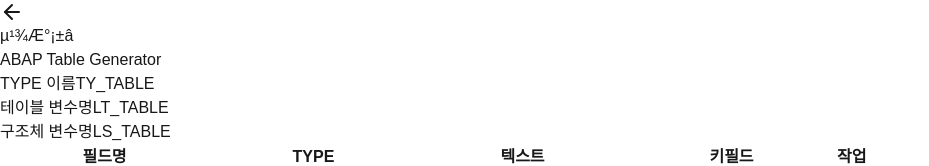
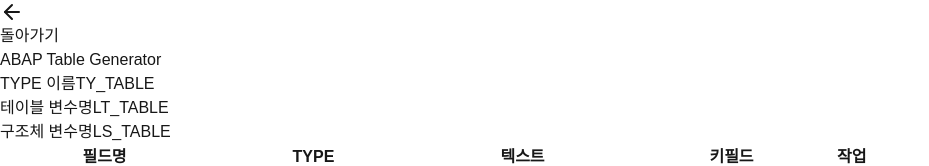
Before and after one commit to haiseung/seungha-project, a Next.js app: page /seungha-project/abap in a window 1280 px wide. Shown: the top 166 px of the page, without its empty margins (0-929 px from the left). Built offline with nearby package versions, Linux system fonts and the light colour scheme.

Commit message:
Redesign page and random sentence

```diff
--- a/src/app/abap/page.js
+++ b/src/app/abap/page.js
@@ -15,7 +15,7 @@
         onClick={() => router.push('/')}
       >
         <ArrowLeft className="w-4 h-4 mr-2" />
-        µ¹¾Æ°¡±â
+        돌아가기
       </Button>
       <h1 className="text-2xl font-bold mb-8">ABAP Table Generator</h1>
       <AbapTools />
```
